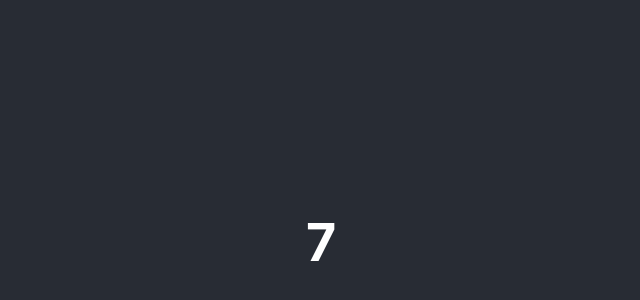
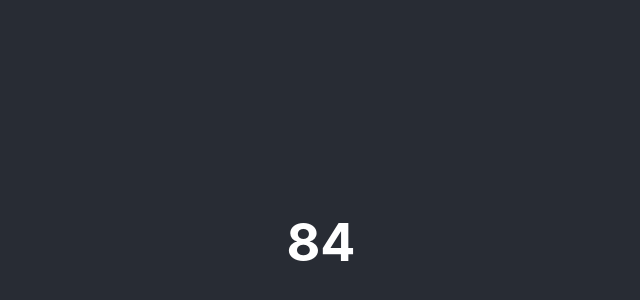
Before and after one commit to Raccoon6650/Develhope-React, a React (Create React App) app in the folder esercizi_develhope/: page / in a window 1280 px wide. Shown: the part 158-458 px from the top of the page, without its empty margins (319-959 px from the left). Built offline with nearby package versions, Linux system fonts and the light colour scheme.

Commit message:
esercizio svolto

```diff
--- a/esercizi_develhope/src/App.js
+++ b/esercizi_develhope/src/App.js
@@ -4,12 +4,16 @@ import Welcome from './components/welcome';
 import Counter from './components/counter';
 import CounterT from './components/counter_Timer';
 
+const time = 100;
+const base = 5
+
+
 function App() {
   return (
     <div className="App">
       <header className="App-header">
         <>
-          <CounterT/>
+          <CounterT time = {time} base = {base}/>
         </>
       </header>
     </div>
--- a/esercizi_develhope/src/components/counter_Timer.js
+++ b/esercizi_develhope/src/components/counter_Timer.js
@@ -1,15 +1,15 @@
 import React, { useEffect, useState } from "react";
 
-const CounterT = function Counter() {
-  const [count, setCount] = useState(0);
+const CounterT = function Counter(props) {
+  const [count, setCount] = useState(props.base);
 
   useEffect(() => {
     const timer = setInterval(() => {
       setCount((prevCount) => prevCount + 1);
-    }, 1000);
+    }, props.time);
 
     return () => clearInterval(timer);
-  }, []);
+  }, [props.time]);
 
   return (
     <>
@@ -18,4 +18,10 @@ const CounterT = function Counter() {
   );
 };
 
+CounterT.defaultProps = {
+    base: 0,
+    time: 1000
+
+}
+
 export default CounterT;
```
